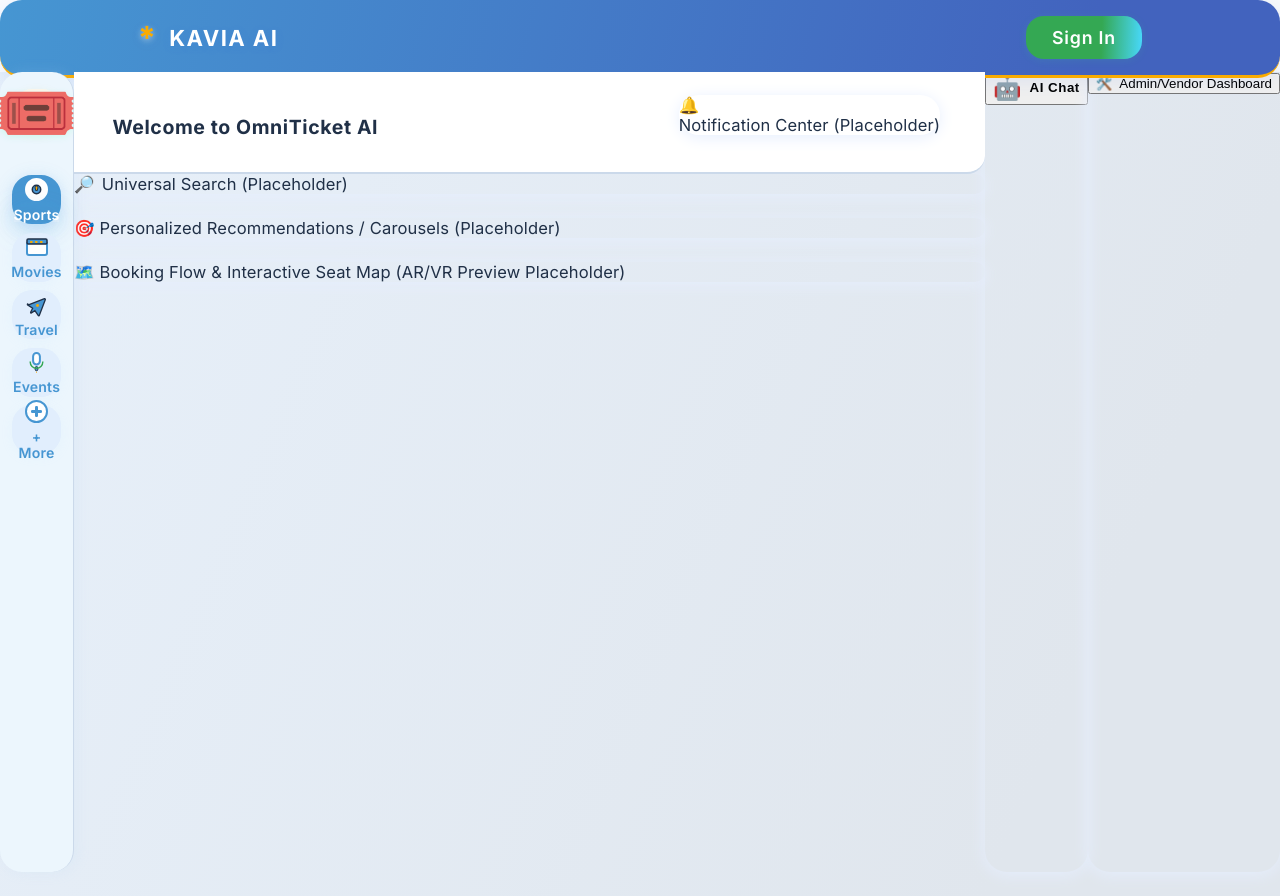
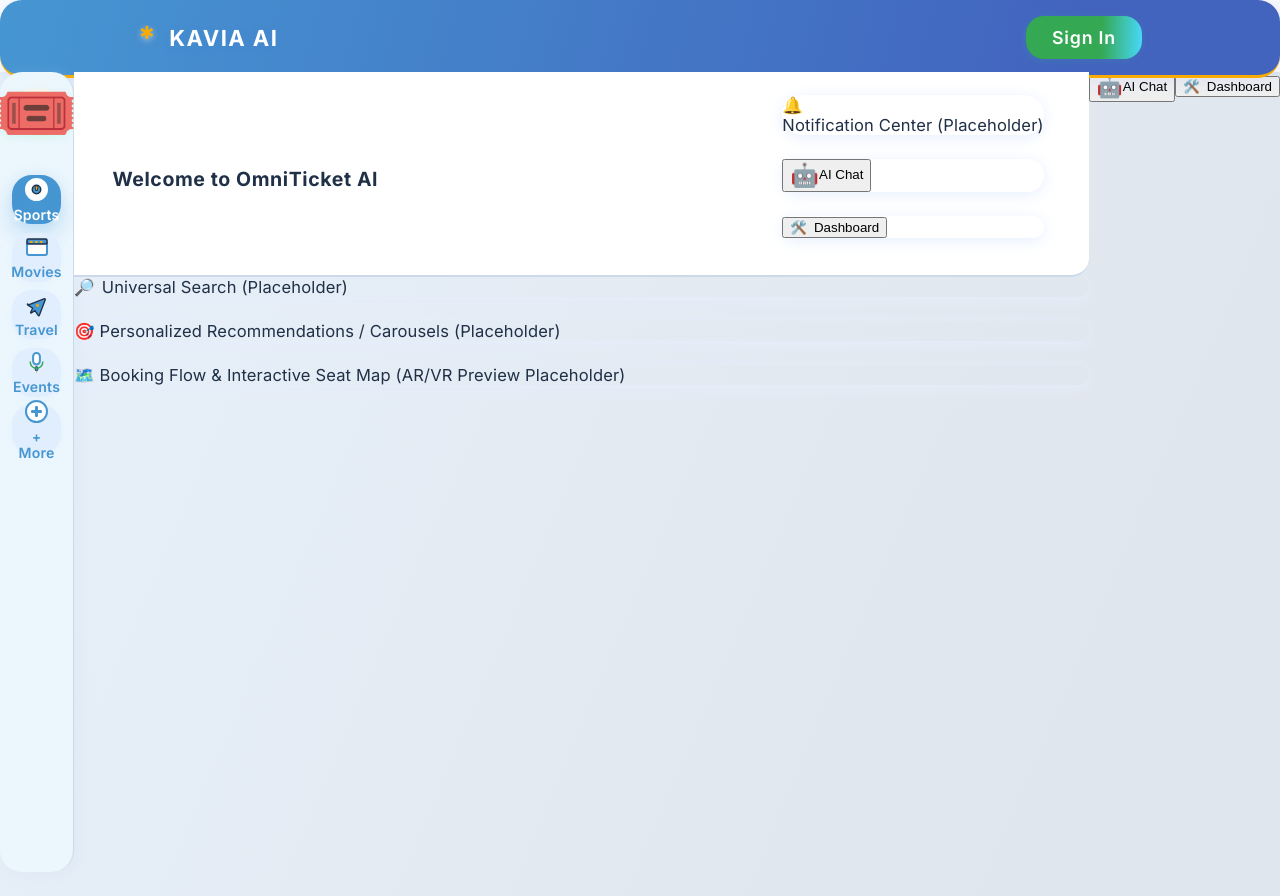
Before and after one commit to Workflow-Manager-admin/omniticket-ai-23181-5b174098, a React (Create React App) app in the folder omniticket_ai/: page / in a window 1280 px wide. Built offline with nearby package versions, Linux system fonts and the light colour scheme; the HTML template or start-up script is replaced by a standard one.

Commit message:
Auto-commit: Changes as of 2025-05-29T04:58:03.506745+00:00

```diff
--- a/omniticket_ai/src/MainContainer.js
+++ b/omniticket_ai/src/MainContainer.js
@@ -76,22 +76,46 @@ function MainContainer() {
         </div>
       </nav>
 
-      {/* Main Content + Notification Header */}
+      {/* Main Content + Notification/Action Button Cluster */}
       <div className="main-content-area">
-        {/* Top Header with Notification Center */}
-        <header className="main-header">
+        {/* Top Header with Notification Center, AI Chatbot, and Dashboard */}
+        {/*
+          Layout structure:
+          - Notification bell and Notification Center (left/top)
+          - AI Chatbot and Dashboard buttons clustered to the right/top-right on desktop, fixed to bottom on mobile
+          All buttons have dedicated containers and spacing, avoiding overlap on any device.
+        */}
+        <header className="main-header new-action-header">
           <div className="header-title">
             {/* Could add user avatar, time, etc, here */}
             <span style={{ fontWeight: 700, fontSize: "1.22rem", letterSpacing: ".03em" }}>
               Welcome to OmniTicket AI
             </span>
           </div>
+          {/* All action buttons/notifications grouped for visual clarity */}
+          <div className="header-action-group">
+            {/* Notification Center */}
             <aside className="header-notification-center" aria-label="Notifications">
               <div className="notification-bell" title="Notifications">🔔</div>
               <div className="notification-center-placeholder">
                 Notification Center (Placeholder)
               </div>
             </aside>
+            {/* Floating AI Chatbot Button (moves to floating on mobile) */}
+            <aside className="main-chatbot-fab header-aligned">
+              <button className="chatbot-fab-btn" tabIndex="0">
+                <span role="img" aria-label="AI" style={{ fontSize: 23, verticalAlign: "middle" }}>🤖</span>
+                <span className="chatbot-btn-label">AI Chat</span>
+              </button>
+            </aside>
+            {/* Dashboard Access Button (moves to floating on mobile) */}
+            <aside className="main-dashboard-access header-aligned">
+              <button className="dashboard-access-btn" tabIndex="0">
+                <span role="img" aria-label="Admin" style={{ marginRight: 7 }}>🛠️</span>
+                <span className="dashboard-btn-label">Dashboard</span>
+              </button>
+            </aside>
+          </div>
         </header>
 
         {/* Universal Search Bar */}
@@ -116,22 +140,19 @@ function MainContainer() {
           </div>
         </section>
       </div>
-
-      {/* Floating AI Chatbot */}
-      <aside className="main-chatbot-fab">
-        <button className="chatbot-fab-btn">
-          <span role="img" aria-label="AI" style={{ fontSize: 23, verticalAlign: "middle" }}>🤖</span>
-          <span style={{ fontWeight: 700, letterSpacing: 0.5, marginLeft: 8 }}>AI Chat</span>
+      {/* On mobile: AI Chatbot and Dashboard become fixed/floating at bottom.
+          This fallback placement ensures no overlaps and good accessibility.
+      */}
+      <div className="fixed-mobile-action-bar">
+        <button className="chatbot-fab-btn" tabIndex="0">
+          <span role="img" aria-label="AI" style={{ fontSize: 21, verticalAlign: "middle" }}>🤖</span>
+          <span className="chatbot-btn-label">AI Chat</span>
         </button>
-      </aside>
-
-      {/* Admin/Vendor Dashboard Access */}
-      <aside className="main-dashboard-access">
-        <button className="dashboard-access-btn">
+        <button className="dashboard-access-btn" tabIndex="0">
           <span role="img" aria-label="Admin" style={{ marginRight: 7 }}>🛠️</span>
-          Admin/Vendor Dashboard
+          <span className="dashboard-btn-label">Dashboard</span>
         </button>
-      </aside>
+      </div>
     </div>
   );
 }
```
Also changed, not shown: 2 other files (tests, documents, lock files or other folders). Lines whose indentation alone changed are shown as unchanged.
